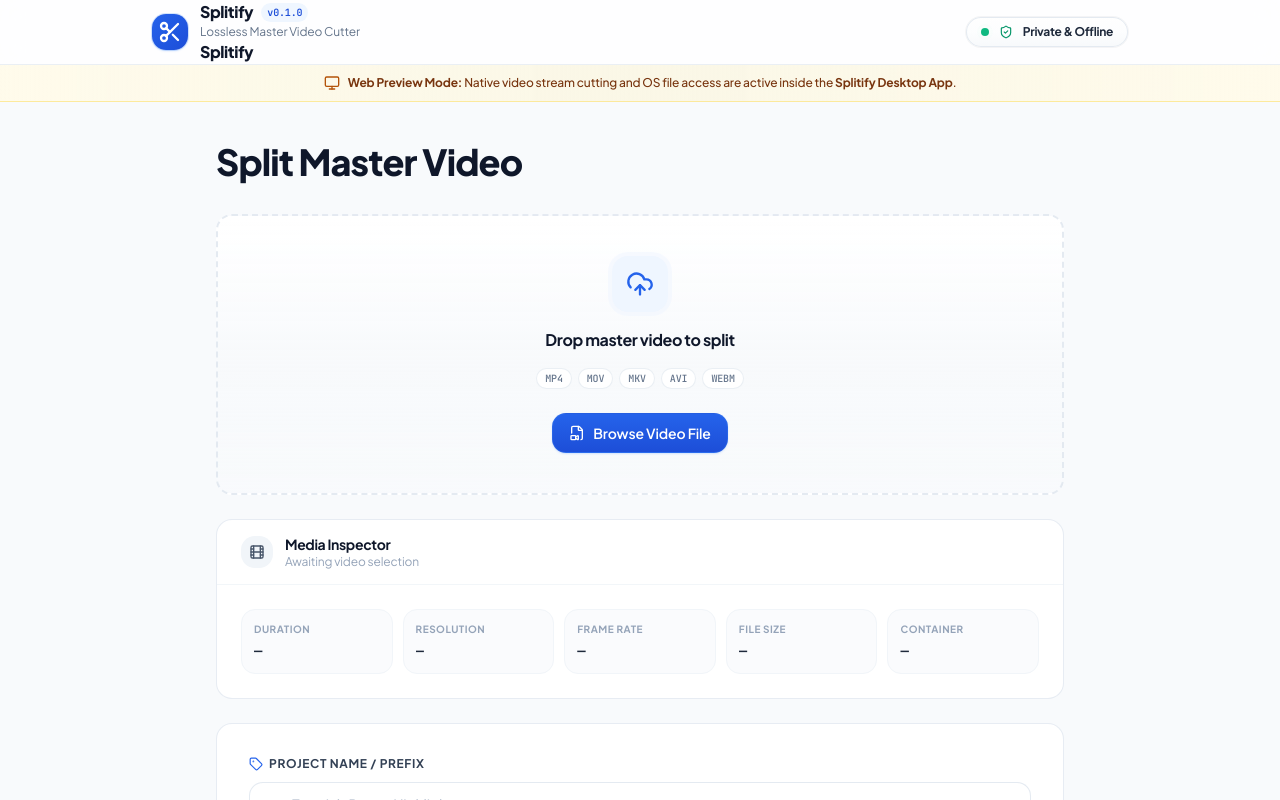
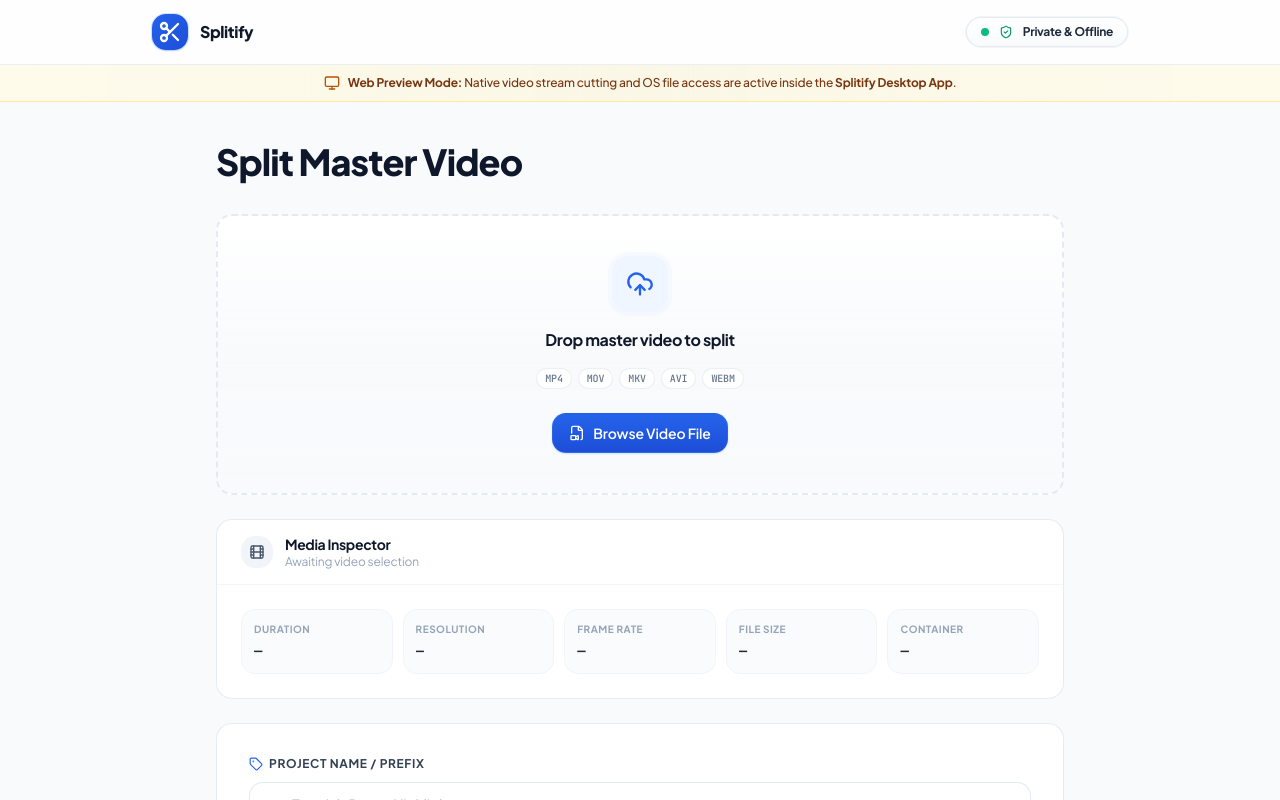
Before and after one commit to Agam348/splitify, a React (Vite) app: page / in a window 1280 px wide. Shown: the top 800 px of the page. Built offline with nearby package versions, Linux system fonts and the light colour scheme.

Commit message:
clean header title

```diff
--- a/src/components/layout/app-header.tsx
+++ b/src/components/layout/app-header.tsx
@@ -12,22 +12,9 @@
             />
           </div>
 
-          <div>
-            <div className="flex items-center gap-2">
-              <span className="text-base font-extrabold tracking-tight text-slate-900">
-                Splitify
-              </span>
-              <span className="rounded-md bg-blue-50 px-1.5 py-0.5 text-[10px] font-semibold text-blue-700 font-mono">
-                v0.1.0
-              </span>
-            </div>
-            <p className="text-xs font-normal text-slate-500">
-              Lossless Master Video Cutter
-            </p>
-            <span className="text-base font-extrabold tracking-tight text-slate-900">
-              Splitify
-            </span>
-          </div>
+          <span className="text-base font-extrabold tracking-tight text-slate-900">
+            Splitify
+          </span>
         </div>
 
         <div className="flex items-center">
```
